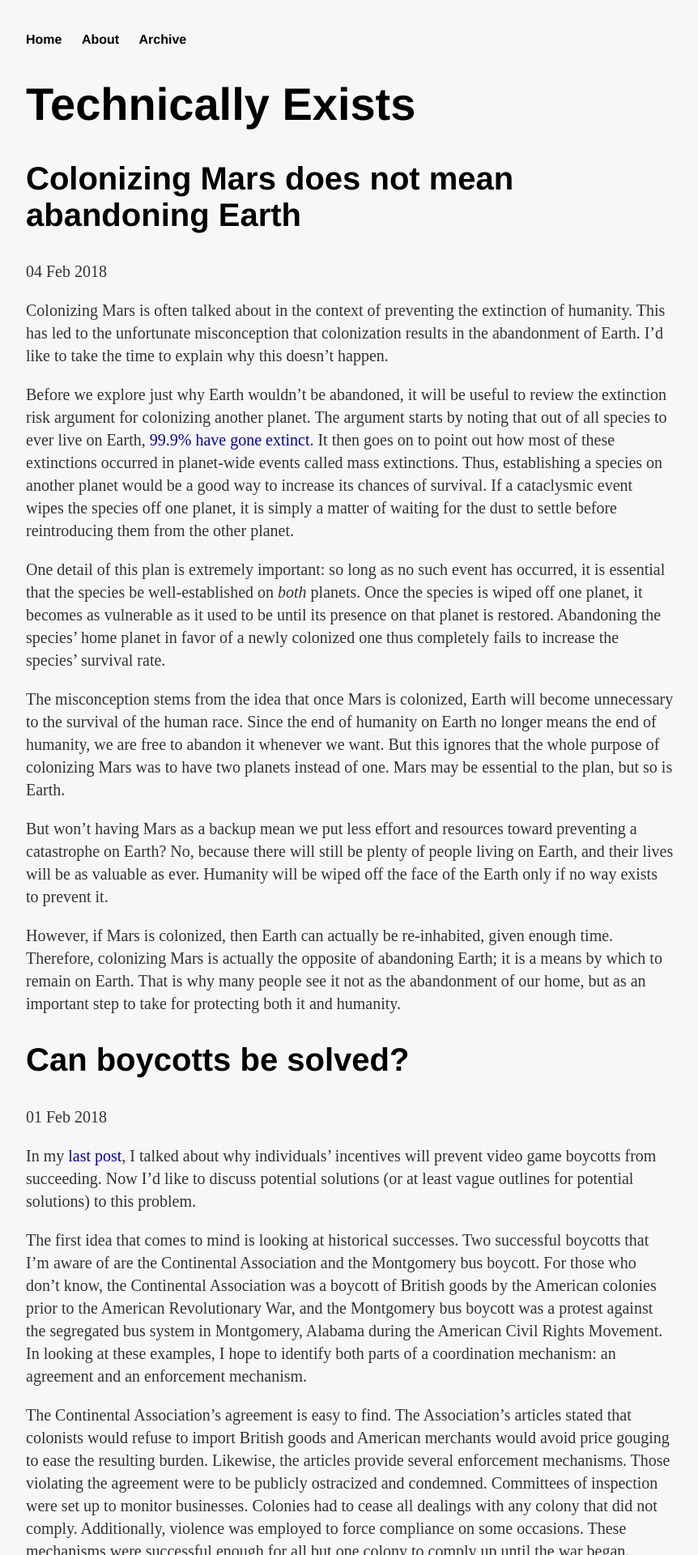
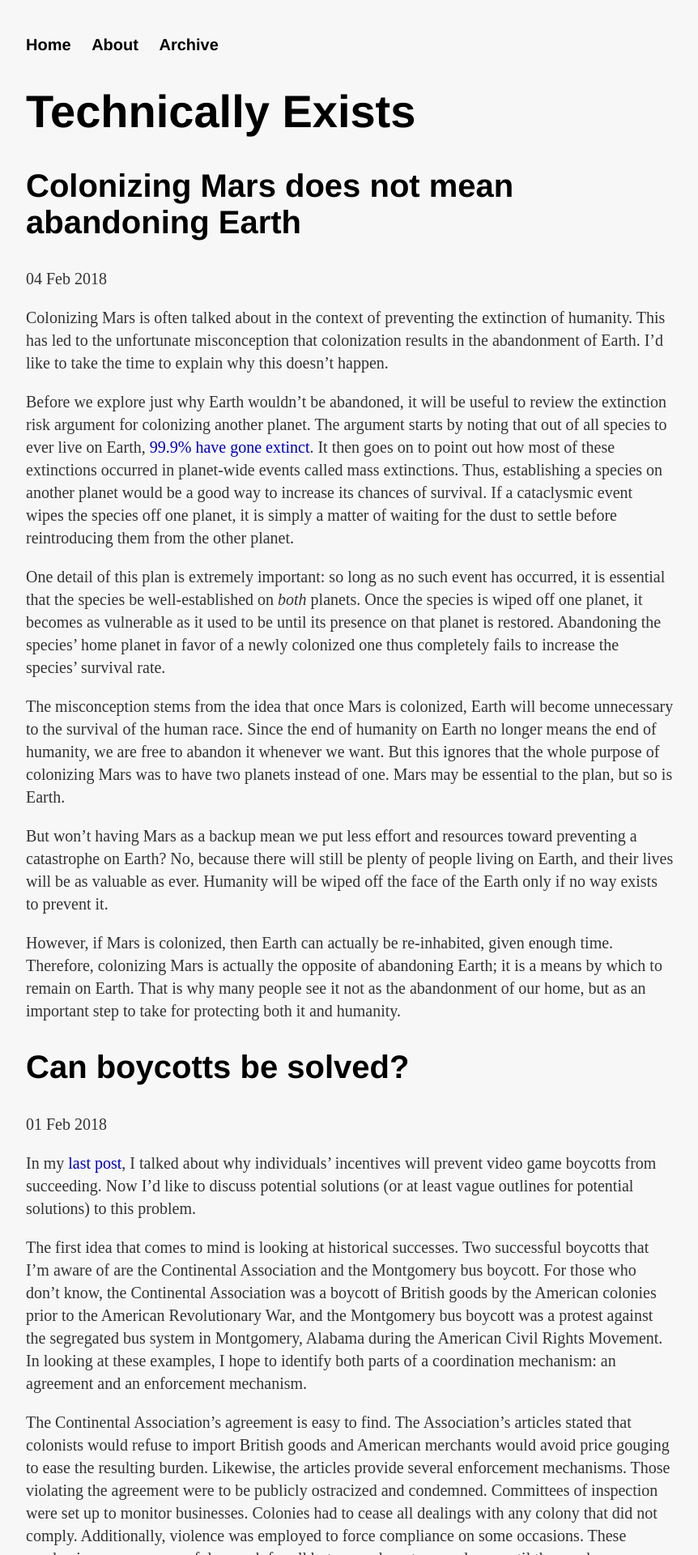
Before and after one commit to BTernaryTau/bternarytau.github.io, a Jekyll site: the page built from index.html, in a window 1280 px wide. Shown: the top 1920 px of the page at 81% size, without its empty margins (208-1070 px from the left). Built offline with Jekyll 4.4.1, drawn with Linux system fonts in a browser that asks for light colours; the list of posts is cut into pages by our own code.

Commit message:
Formatting

```diff
--- a/css/main.scss
+++ b/css/main.scss
@@ -9,9 +9,7 @@
 	margin: auto;
 	padding: 16px;
 	font-size: 100%;
-}
-@media only screen and (min-width: 500px) {
-	body {
+	@media only screen and (min-width: 500px) {
 		padding-top: 24px;
 		padding-right: 24px;
 		padding-left: 24px;
@@ -22,7 +20,11 @@
 		font-family:'Helvetica', 'Arial', 'Sans-Serif';
 		padding: 0px;
 		list-style: none;
+		font-size: 2em;
 		font-weight: bold;
+		@media only screen and (min-width: 500px) {
+			font-size: 1.25em;
+		}
 		li {
 			display: inline;
 			margin-right: 20px;
```
